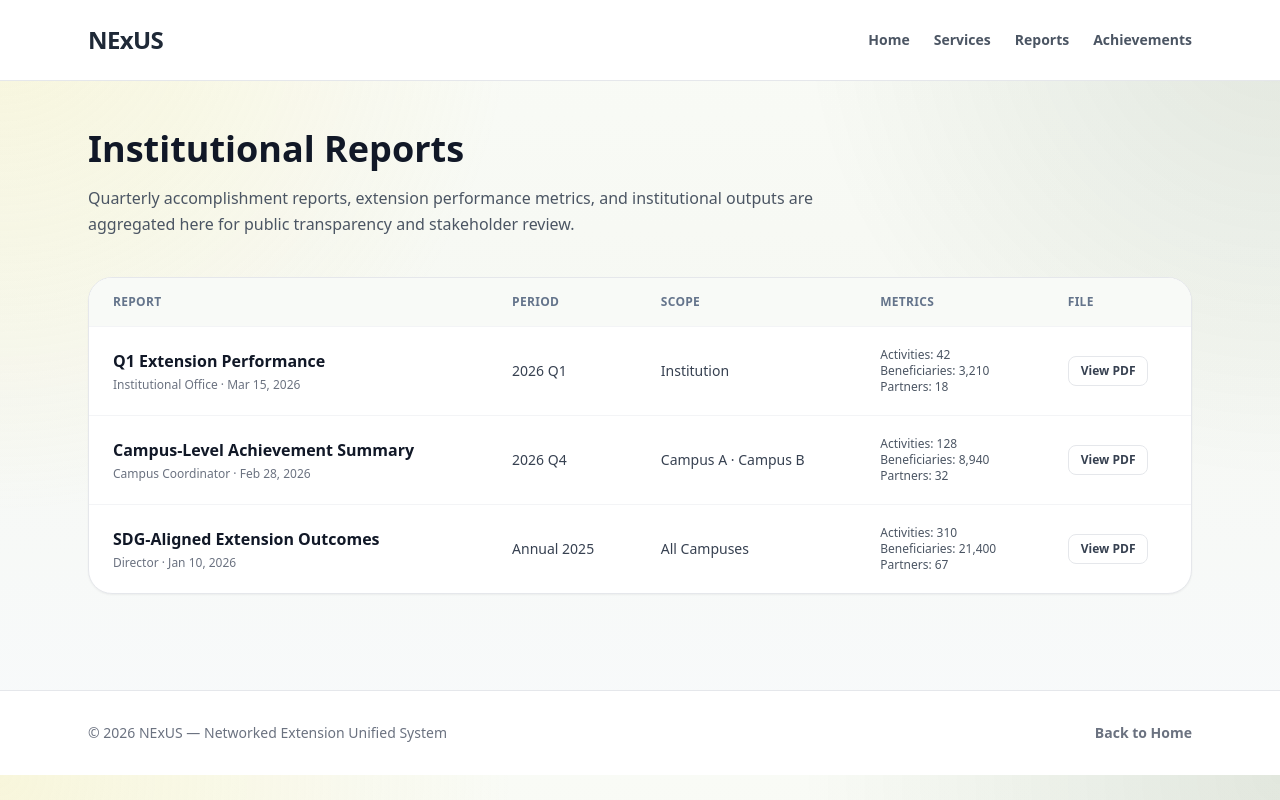
After one commit to kimpoy813/project-nexus, a Django app: page /reports/ in a window 1280 px wide. The commit adds this page. Run offline with Django 5.2, Linux system fonts and the light colour scheme; data comes from the database, SQL or seed files in the repository; some libraries are stand-ins or nearby versions.

Commit message:
Refresh public UI, add Reports/Achievements pages, apply extension filters across dashboards
Co-authored-by: arena-agent <297053741+arena-agent@users.noreply.github.com>

```diff
--- a/conf/urls.py
+++ b/conf/urls.py
@@ -14,6 +14,7 @@ Including another URLconf
     1. Import the include() function: from django.urls import include, path
     2. Add a URL to urlpatterns:  path('blog/', include('blog.urls'))
 """
+from django.shortcuts import render
 from django.contrib import admin
 from django.urls import include, path
 from django.conf import settings
@@ -21,6 +22,8 @@ from django.conf.urls.static import static
 
 urlpatterns = [
     path('', include('details.urls')),  # Public landing page
+    path('reports/', lambda r: render(r, 'reports.html'), name='reports'),
+    path('achievements/', lambda r: render(r, 'achievements.html'), name='achievements'),
     path('', include('accounts.urls')),  # Auth routes
     path('', include('proposals.urls')),  # Proposal management
     path('admin/', admin.site.urls),
--- a/details/templates/details/details_page.html
+++ b/details/templates/details/details_page.html
@@ -26,6 +26,8 @@
         <a href="#personnel" class="hover:text-primary transition">Personnel</a>
         <a href="#sdg" class="hover:text-primary transition">SDGs</a>
         <a href="#activities" class="hover:text-primary transition">Activities</a>
+        <a href="/reports/" class="hover:text-primary transition">Reports</a>
+        <a href="/achievements/" class="hover:text-primary transition">Achievements</a>
 
     </div>
 </section>
--- /dev/null
+++ b/templates/reports.html
@@ -0,0 +1,91 @@
+<!DOCTYPE html>
+<html lang="en">
+<head>
+<meta charset="UTF-8">
+<meta name="viewport" content="width=device-width, initial-scale=1.0">
+<title>Reports — NExUS</title>
+<script src="https://cdn.tailwindcss.com"></script>
+<link rel="stylesheet" href="/static/css/nexus-ui.css">
+</head>
+<body class="bg-gray-50 text-gray-800 font-sans">
+
+<header class="border-b border-gray-200 bg-white">
+  <div class="max-w-6xl mx-auto px-6 py-6 flex items-center justify-between">
+    <a href="/" class="text-2xl font-black text-primary tracking-tight">NExUS</a>
+    <nav class="hidden md:flex gap-6 text-sm font-semibold text-gray-600">
+      <a href="/" class="hover:text-primary">Home</a>
+      <a href="/proposals/" class="hover:text-primary">Services</a>
+      <a href="/reports/" class="text-primary">Reports</a>
+      <a href="/achievements/" class="hover:text-primary">Achievements</a>
+    </nav>
+  </div>
+</header>
+
+<main class="max-w-6xl mx-auto px-6 py-12">
+  <h1 class="text-4xl font-extrabold text-gray-900 mb-4">Institutional Reports</h1>
+  <p class="text-gray-600 mb-10 max-w-3xl leading-relaxed">Quarterly accomplishment reports, extension performance metrics, and institutional outputs are aggregated here for public transparency and stakeholder review.</p>
+
+  <section class="bg-white rounded-3xl border border-gray-200 shadow-sm overflow-hidden">
+    <div class="overflow-x-auto">
+      <table class="min-w-full divide-y divide-gray-100">
+        <thead class="bg-gray-50">
+          <tr>
+            <th class="px-6 py-4 text-left text-xs font-black uppercase tracking-wide text-gray-500">Report</th>
+            <th class="px-6 py-4 text-left text-xs font-black uppercase tracking-wide text-gray-500">Period</th>
+            <th class="px-6 py-4 text-left text-xs font-black uppercase tracking-wide text-gray-500">Scope</th>
+            <th class="px-6 py-4 text-left text-xs font-black uppercase tracking-wide text-gray-500">Metrics</th>
+            <th class="px-6 py-4 text-left text-xs font-black uppercase tracking-wide text-gray-500">File</th>
+          </tr>
+        </thead>
+        <tbody class="divide-y divide-gray-100">
+          <tr>
+            <td class="px-6 py-5">
+              <p class="font-bold text-gray-900">Q1 Extension Performance</p>
+              <p class="text-xs text-gray-500 mt-1">Institutional Office · Mar 15, 2026</p>
+            </td>
+            <td class="px-6 py-5 text-sm text-gray-700">2026 Q1</td>
+            <td class="px-6 py-5 text-sm text-gray-700">Institution</td>
+            <td class="px-6 py-5 text-xs text-gray-600">Activities: 42<br>Beneficiaries: 3,210<br>Partners: 18</td>
+            <td class="px-6 py-5">
+              <a href="#" class="inline-flex items-center rounded-lg border border-gray-200 px-3 py-1.5 text-xs font-bold text-gray-700 hover:bg-gray-50 transition">View PDF</a>
+            </td>
+          </tr>
+          <tr>
+            <td class="px-6 py-5">
+              <p class="font-bold text-gray-900">Campus-Level Achievement Summary</p>
+              <p class="text-xs text-gray-500 mt-1">Campus Coordinator · Feb 28, 2026</p>
+            </td>
+            <td class="px-6 py-5 text-sm text-gray-700">2026 Q4</td>
+            <td class="px-6 py-5 text-sm text-gray-700">Campus A · Campus B</td>
+            <td class="px-6 py-5 text-xs text-gray-600">Activities: 128<br>Beneficiaries: 8,940<br>Partners: 32</td>
+            <td class="px-6 py-5">
+              <a href="#" class="inline-flex items-center rounded-lg border border-gray-200 px-3 py-1.5 text-xs font-bold text-gray-700 hover:bg-gray-50 transition">View PDF</a>
+            </td>
+          </tr>
+          <tr>
+            <td class="px-6 py-5">
+              <p class="font-bold text-gray-900">SDG-Aligned Extension Outcomes</p>
+              <p class="text-xs text-gray-500 mt-1">Director · Jan 10, 2026</p>
+            </td>
+            <td class="px-6 py-5 text-sm text-gray-700">Annual 2025</td>
+            <td class="px-6 py-5 text-sm text-gray-700">All Campuses</td>
+            <td class="px-6 py-5 text-xs text-gray-600">Activities: 310<br>Beneficiaries: 21,400<br>Partners: 67</td>
+            <td class="px-6 py-5">
+              <a href="#" class="inline-flex items-center rounded-lg border border-gray-200 px-3 py-1.5 text-xs font-bold text-gray-700 hover:bg-gray-50 transition">View PDF</a>
+            </td>
+          </tr>
+        </tbody>
+      </table>
+    </div>
+  </section>
+</main>
+
+<footer class="border-t border-gray-200 bg-white mt-12">
+  <div class="max-w-6xl mx-auto px-6 py-8 flex items-center justify-between text-sm text-gray-500">
+    <span>© 2026 NExUS — Networked Extension Unified System</span>
+    <a href="/" class="font-semibold text-primary hover:underline">Back to Home</a>
+  </div>
+</footer>
+
+</body>
+</html>
```
Also changed, not shown: accounts/templates/dashboard/faculty_dashboard.html (+42 -1 lines), accounts/templates/dashboard/staff_dashboard.html (+29 -0 lines), templates/achievements.html (added, +87 -0 lines).
